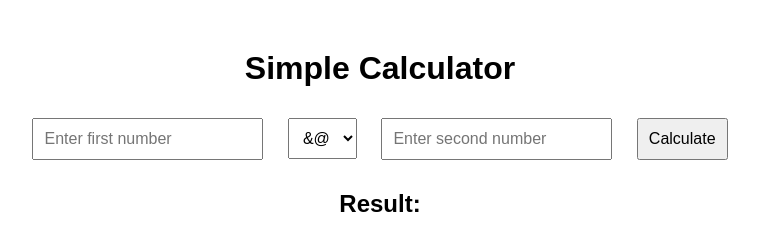
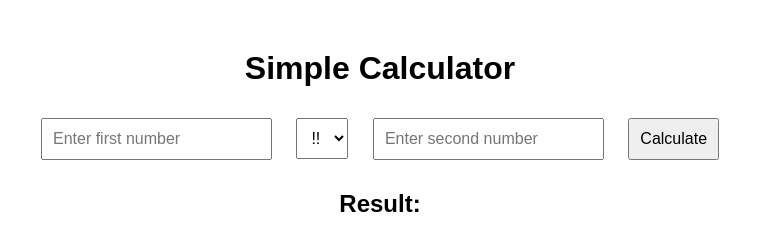
Before and after one commit to idanshturm/calcproject, a plain HTML site: page index.html in a window 1280 px wide. Shown: the whole page, without its empty margins (260-1019 px from the left). Drawn offline with Linux system fonts and the light colour scheme.

Commit message:
add Dockerfile, index.html, and initial setup

```diff
--- a/index.html
+++ b/index.html
@@ -22,7 +22,7 @@
     <form id="calculator-form">
         <input type="number" id="num1" placeholder="Enter first number" max="100" required>
         <select id="operation">
-            <option value="banan">&@</option>
+            <option value="banan">!!</option>
             <option value="add">+</option>
             <option value="subtract">-</option>
             <option value="multiply">*</option>
```
Also changed, not shown: 1 other file.
